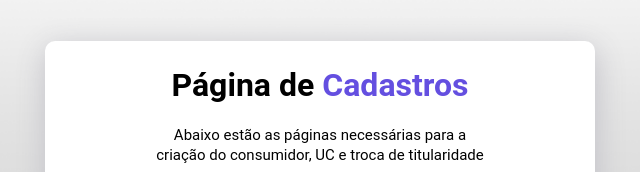
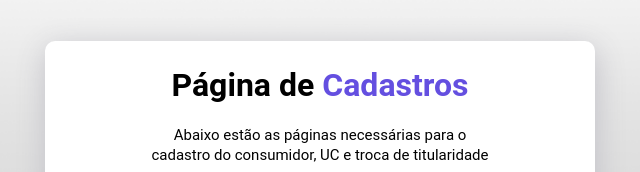
Before and after one commit to madavndl/pagina-inicial-cad-useall, a plain HTML site: page index.html in a window 1280 px wide. Shown: the top 172 px of the page, 320-960 px from the left. Drawn offline with Linux system fonts and the light colour scheme.

Commit message:
Atualização.

```diff
--- a/index.html
+++ b/index.html
@@ -14,7 +14,7 @@
 <body>
     <div id="caixabranca">
         <h1>Página de <span>Cadastros</span></h1>
-        <p id="info">Abaixo estão as páginas necessárias para a <br> criação do consumidor, UC e troca de titularidade
+        <p id="info">Abaixo estão as páginas necessárias para o <br> cadastro do consumidor, UC e troca de titularidade
         </p>
 
         <div id="links1">
```
